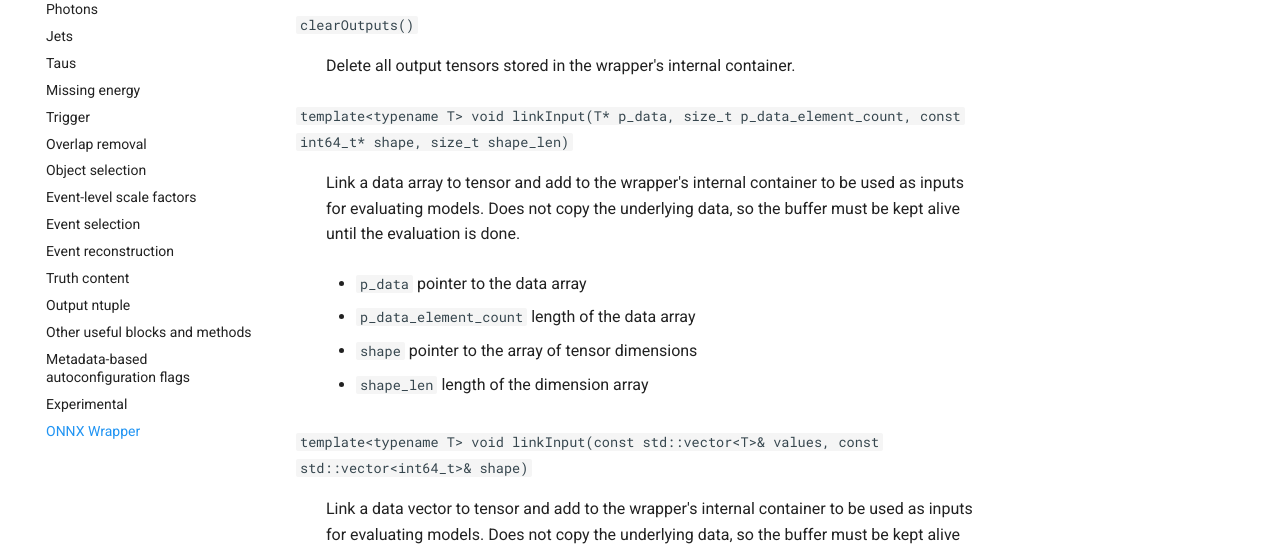
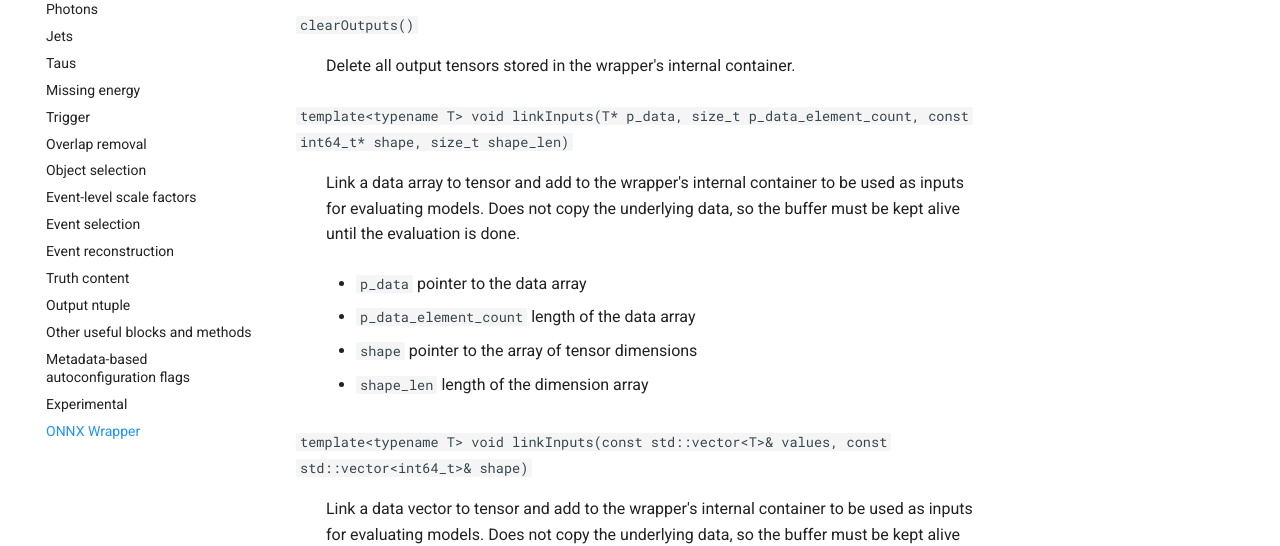
Before and after one commit to SuperNova76/TopCPToolKit, an MkDocs documentation site: the page built from docs/settings/onnxwrapper.md, in a window 1280 px wide and 900 px high, scrolled down 643 px. Shown: the part 153-699 px from the top of the window. Built offline with MkDocs 1.6.1 and Material for MkDocs 9.7.7, drawn with Linux system fonts in a browser that asks for light colours.

Commit message:
changed to add/linkInputs

```diff
--- a/docs/settings/onnxwrapper.md
+++ b/docs/settings/onnxwrapper.md
@@ -20,7 +20,7 @@
 `clearOutputs()`
 :   Delete all output tensors stored in the wrapper's internal container.
 
-`template<typename T> void linkInput(T* p_data, size_t p_data_element_count, const int64_t* shape, size_t shape_len)`
+`template<typename T> void linkInputs(T* p_data, size_t p_data_element_count, const int64_t* shape, size_t shape_len)`
 :   Link a data array to tensor and add to the wrapper's internal container to be used as inputs for evaluating models.
 Does not copy the underlying data, so the buffer must be kept alive until the evaluation is done.
 
@@ -32,7 +32,7 @@ Does not copy the underlying data, so the buffer must be kept alive until the ev
 
     - `shape_len` length of the dimension array
 
-`template<typename T> void linkInput(const std::vector<T>& values, const std::vector<int64_t>& shape)`
+`template<typename T> void linkInputs(const std::vector<T>& values, const std::vector<int64_t>& shape)`
 :   Link a data vector to tensor and add to the wrapper's internal container to be used as inputs for evaluating models.
 Does not copy the underlying data, so the buffer must be kept alive until the evaluation is done.
 
```
Also changed, not shown: docs/starting/analysis.md (+1 -1 lines), docs/tutorials/machine_learning.md (+2 -2 lines), 5 other files.
